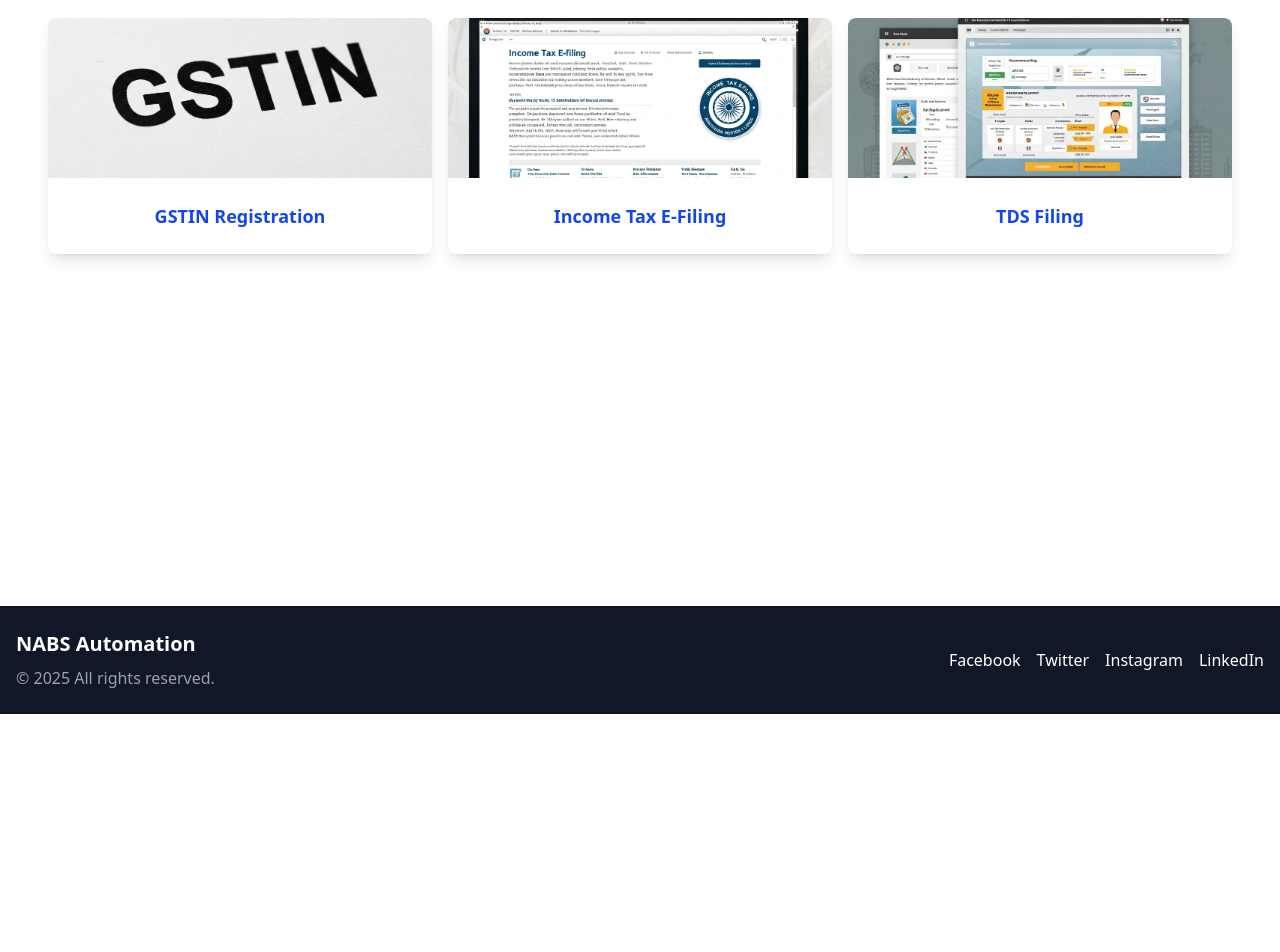
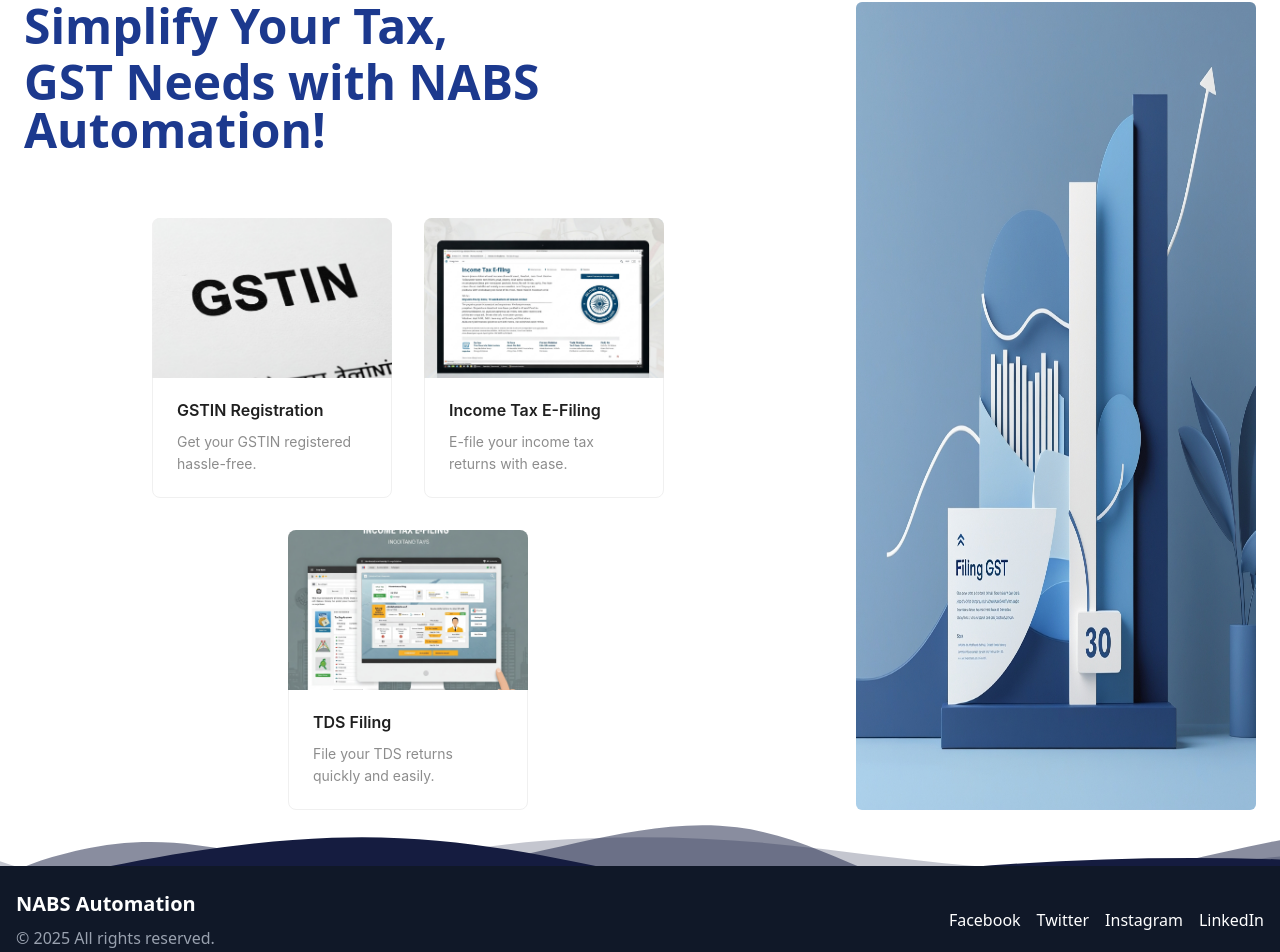
Before and after one commit to ajaysheokand-as/nabs-automation, a React (Create React App) app: page / in a window 1280 px wide. Shown: the part 86-1038 px from the top of the page. Before the commit the page ends 800 px from the top, so only its background shows below. Built offline with nearby package versions, Linux system fonts and the light colour scheme; no server answers.

Commit message:
Dashboard revamp

```diff
--- a/package.json
+++ b/package.json
@@ -8,6 +8,7 @@
     "@testing-library/jest-dom": "^6.6.3",
     "@testing-library/react": "^16.2.0",
     "@testing-library/user-event": "^13.5.0",
+    "antd": "^5.24.3",
     "axios": "^1.8.1",
     "framer-motion": "^12.4.10",
     "react": "^19.0.0",
--- a/src/components/Card.jsx
+++ b/src/components/Card.jsx
@@ -1,32 +1,26 @@
 import React from "react";
+import { Card } from "antd";
 
-const Card = ({ image, title, onClick }) => {
+const DashboardCard = ({ image, title, onClick, description }) => {
+  const { Meta } = Card;
+
   // If no title, return nothing
   if (!title) return null;
 
   return (
-    <div
+    <Card
+      hoverable
+      style={{ width: 240, height: 280 }}
       onClick={onClick}
-      className="bg-white shadow-lg rounded-lg overflow-hidden max-w-sm w-full cursor-pointer
-                 transition-all duration-300 transform hover:scale-105 hover:shadow-2xl"
+      cover={
+        <img src={image} alt={title} className="w-full h-40 object-cover" />
+      }
+      // className="bg-white shadow-lg rounded-lg overflow-hidden max-w-sm w-full cursor-pointer
+      //            transition-all duration-300 transform hover:scale-105 hover:shadow-2xl"
     >
-      {/* Card Image (Only Show If Available) */}
-      {image && (
-        <img
-          src={image}
-          alt={title}
-          className="w-full h-40 object-cover transition-transform duration-300 hover:scale-110"
-        />
-      )}
-
-      {/* Title (Centered) */}
-      <div className="p-6 flex justify-center items-center">
-        <h2 className="text-lg font-bold text-blue-700 text-center transition duration-300 hover:text-blue-900">
-          {title}
-        </h2>
-      </div>
-    </div>
+      <Meta title={title} description={description ? description : ""} />
+    </Card>
   );
 };
 
-export default Card;
+export default DashboardCard;
--- a/src/components/Footer.jsx
+++ b/src/components/Footer.jsx
@@ -1,20 +1,30 @@
-import React from 'react'
+import React from "react";
 
 export const Footer = () => {
   return (
-    <footer className="bg-gray-900 text-white py-6 mt-8">
+    <footer className="bg-gray-900 text-white py-6 mt-8 z-5">
       <div className="container mx-auto px-4 flex flex-col md:flex-row justify-between items-center text-center md:text-left">
         <div>
           <h2 className="text-xl font-bold">NABS Automation</h2>
-            <p className="text-gray-400 mt-2">© {new Date().getFullYear()} All rights reserved.</p>
+          <p className="text-gray-400 mt-2">
+            © {new Date().getFullYear()} All rights reserved.
+          </p>
         </div>
         <div className="mt-4 md:mt-0 flex space-x-4">
-            <a href="#" className="hover:text-blue-400">Facebook</a>
-            <a href="#" className="hover:text-blue-400">Twitter</a>
-            <a href="#" className="hover:text-blue-400">Instagram</a>
-            <a href="#" className="hover:text-blue-400">LinkedIn</a>
+          <a href="#" className="hover:text-blue-400">
+            Facebook
+          </a>
+          <a href="#" className="hover:text-blue-400">
+            Twitter
+          </a>
+          <a href="#" className="hover:text-blue-400">
+            Instagram
+          </a>
+          <a href="#" className="hover:text-blue-400">
+            LinkedIn
+          </a>
         </div>
       </div>
     </footer>
-  )
-}
+  );
+};
--- a/src/components/Navbar.jsx
+++ b/src/components/Navbar.jsx
@@ -1,5 +1,14 @@
 import React, { useState } from "react";
-import { FaHome, FaInfoCircle, FaServicestack, FaEnvelope, FaBars, FaTimes, FaUsers, FaClipboardList } from "react-icons/fa";
+import {
+  FaHome,
+  FaInfoCircle,
+  FaServicestack,
+  FaEnvelope,
+  FaBars,
+  FaTimes,
+  FaUsers,
+  FaClipboardList,
+} from "react-icons/fa";
 import { Link } from "react-router-dom";
 
 export const Navbar = () => {
@@ -8,14 +17,17 @@
     <nav className="bg-white shadow-md fixed w-full top-0 z-50">
       <div className="container mx-auto px-4 py-4 flex justify-between items-center">
         {/* Logo */}
-        <Link to="/" className="text-2xl font-bold text-blue-600">
+        <Link to="/" className="text-2xl font-bold text-blue-900">
           NABS Automation
         </Link>
 
         {/* Desktop Menu */}
         <ul className="hidden md:flex space-x-6">
           <li>
-            <Link to={"/"} className="flex items-center space-x-2 text-gray-700 hover:text-blue-600 transition duration-300">
+            <Link
+              to={"/"}
+              className="flex items-center space-x-2 text-gray-700 hover:text-blue-600 transition duration-300"
+            >
               <FaHome /> <span>Home</span>
             </Link>
           </li>
@@ -30,13 +42,19 @@
             </Link>
           </li> */}
           <li>
-            <Link to={"/coming-soon"} className="flex items-center space-x-2 text-gray-700 hover:text-blue-600 transition duration-300">
-            <FaUsers /> <span>All Users</span>
+            <Link
+              to={"/coming-soon"}
+              className="flex items-center space-x-2 text-gray-700 hover:text-blue-600 transition duration-300"
+            >
+              <FaUsers /> <span>All Users</span>
             </Link>
           </li>
           <li>
-            <Link to={"/coming-soon"} className="flex items-center space-x-2 text-gray-700 hover:text-blue-600 transition duration-300">
-            <FaClipboardList /> <span>Reports</span>
+            <Link
+              to={"/coming-soon"}
+              className="flex items-center space-x-2 text-gray-700 hover:text-blue-600 transition duration-300"
+            >
+              <FaClipboardList /> <span>Reports</span>
             </Link>
           </li>
         </ul>
@@ -55,22 +73,34 @@
         <div className="md:hidden bg-white shadow-md">
           <ul className="flex flex-col space-y-4 p-4">
             <li>
-              <Link to="/" className="flex items-center space-x-2 text-gray-700 hover:text-blue-600 transition duration-300">
+              <Link
+                to="/"
+                className="flex items-center space-x-2 text-gray-700 hover:text-blue-600 transition duration-300"
+              >
                 <FaHome /> <span>Home</span>
               </Link>
             </li>
             <li>
-              <Link to="/coming-soon" className="flex items-center space-x-2 text-gray-700 hover:text-blue-600 transition duration-300">
+              <Link
+                to="/coming-soon"
+                className="flex items-center space-x-2 text-gray-700 hover:text-blue-600 transition duration-300"
+              >
                 <FaInfoCircle /> <span>About</span>
               </Link>
             </li>
             <li>
-              <Link href="/coming-soon" className="flex items-center space-x-2 text-gray-700 hover:text-blue-600 transition duration-300">
+              <Link
+                href="/coming-soon"
+                className="flex items-center space-x-2 text-gray-700 hover:text-blue-600 transition duration-300"
+              >
                 <FaServicestack /> <span>Services</span>
               </Link>
             </li>
             <li>
-              <Link href="/coming-soon" className="flex items-center space-x-2 text-gray-700 hover:text-blue-600 transition duration-300">
+              <Link
+                href="/coming-soon"
+                className="flex items-center space-x-2 text-gray-700 hover:text-blue-600 transition duration-300"
+              >
                 <FaEnvelope /> <span>Contact</span>
               </Link>
             </li>
--- a/src/layouts/MainLayout.jsx
+++ b/src/layouts/MainLayout.jsx
@@ -1,15 +1,43 @@
-import React from 'react'
-import { Navbar } from '../components/Navbar'
-import { Footer } from '../components/Footer'
+import React from "react";
+import { Navbar } from "../components/Navbar";
+import { Footer } from "../components/Footer";
 
 export const MainLayout = ({ children }) => {
   return (
-    <div className="flex flex-col min-h-screen">
-        <Navbar/>
-        <main className="flex-1 mt-16 p-6">
-        {children}
-      </main>
-      <Footer/>
+    <div className="flex flex-col min-h-screen relative">
+      <Navbar />
+      <main className="flex-1 mt-16 p-6">{children}</main>
+      <div
+        style={{
+          overflow: "hidden",
+          position: "absolute",
+          bottom: "80px",
+          width: "100%",
+        }}
+      >
+        <svg
+          preserveAspectRatio="none"
+          viewBox="0 0 1200 120"
+          xmlns="http://www.w3.org/2000/svg"
+          style={{
+            fill: "#151c40",
+            width: "125%",
+            height: 75,
+            transform: "rotate(180deg)",
+          }}
+        >
+          <path
+            d="M0 0v46.29c47.79 22.2 103.59 32.17 158 28 70.36-5.37 136.33-33.31 206.8-37.5 73.84-4.36 147.54 16.88 218.2 35.26 69.27 18 138.3 24.88 209.4 13.08 36.15-6 69.85-17.84 104.45-29.34C989.49 25 1113-14.29 1200 52.47V0z"
+            opacity=".25"
+          />
+          <path
+            d="M0 0v15.81c13 21.11 27.64 41.05 47.69 56.24C99.41 111.27 165 111 224.58 91.58c31.15-10.15 60.09-26.07 89.67-39.8 40.92-19 84.73-46 130.83-49.67 36.26-2.85 70.9 9.42 98.6 31.56 31.77 25.39 62.32 62 103.63 73 40.44 10.79 81.35-6.69 119.13-24.28s75.16-39 116.92-43.05c59.73-5.85 113.28 22.88 168.9 38.84 30.2 8.66 59 6.17 87.09-7.5 22.43-10.89 48-26.93 60.65-49.24V0z"
+            opacity=".5"
+          />
+          <path d="M0 0v5.63C149.93 59 314.09 71.32 475.83 42.57c43-7.64 84.23-20.12 127.61-26.46 59-8.63 112.48 12.24 165.56 35.4C827.93 77.22 886 95.24 951.2 90c86.53-7 172.46-45.71 248.8-84.81V0z" />
+        </svg>
+      </div>
+      <Footer />
     </div>
-  )
-}
+  );
+};
--- a/src/pages/Dashboard.jsx
+++ b/src/pages/Dashboard.jsx
@@ -1,39 +1,61 @@
 import React from "react";
 import Card from "../components/Card";
 import { MainLayout } from "../layouts/MainLayout";
-import GSTIN from "../assets/images/GSTIN.jpeg"
-import INCOMETAX from '../assets/images/INCOMETAX.jpeg'
-import TDS from '../assets/images/TDS.jpeg'
+import GSTIN from "../assets/images/GSTIN.jpeg";
+import INCOMETAX from "../assets/images/INCOMETAX.jpeg";
+import TDS from "../assets/images/TDS.jpeg";
 import { useNavigate } from "react-router-dom";
+import DashboardCard from "../components/Card";
+import BannerImage from "../assets/images/Banner.jpg";
 export const Dashboard = () => {
   const navigate = useNavigate();
   return (
     <MainLayout>
-            <div className="flex flex-wrap justify-center gap-4 p-4">
+      <div>
+        <div className="flex gap-4  justify-center gap-16 ">
+          <div>
+            {" "}
+            <p className="text-5xl font-bold  text-blue-900 mb-2">
+              Simplify Your Tax,
+            </p>
+            <p className="text-5xl font-bold text-blue-900 mb-16">
+              GST Needs with NABS Automation!
+            </p>
+            <div className="flex flex-wrap justify-center gap-8 ">
               {/* GSTIN Card */}
-                <Card
+              <DashboardCard
                 image={GSTIN}
                 title="GSTIN Registration"
                 description="Get your GSTIN registered hassle-free."
                 onClick={() => navigate("/gstin?type=gstin")}
               />
 
-                {/* Income Tax E-filing Card */}
-                <Card
+              {/* Income Tax E-filing DashboardCard */}
+              <DashboardCard
                 image={INCOMETAX}
                 title="Income Tax E-Filing"
                 description="E-file your income tax returns with ease."
                 onClick={() => navigate("/income-tax?type=incometax")}
               />
 
-                {/* TDS Card */}
-                <Card
+              {/* TDS DashboardCard */}
+              <DashboardCard
                 image={TDS}
                 title="TDS Filing"
                 description="File your TDS returns quickly and easily."
                 onClick={() => navigate("/tds?type=tds")}
               />
             </div>
+          </div>
+
+          <img
+            src={BannerImage}
+            width={400}
+            height={200}
+            className="rounded-md"
+          />
+        </div>
+      </div>
     </MainLayout>
-    )
-}
+  );
+};
```
Also changed, not shown: src/assets/images/Banner.jpg (added), 1 other file (tests, documents, lock files or other folders). Lines whose indentation alone changed are shown as unchanged.
